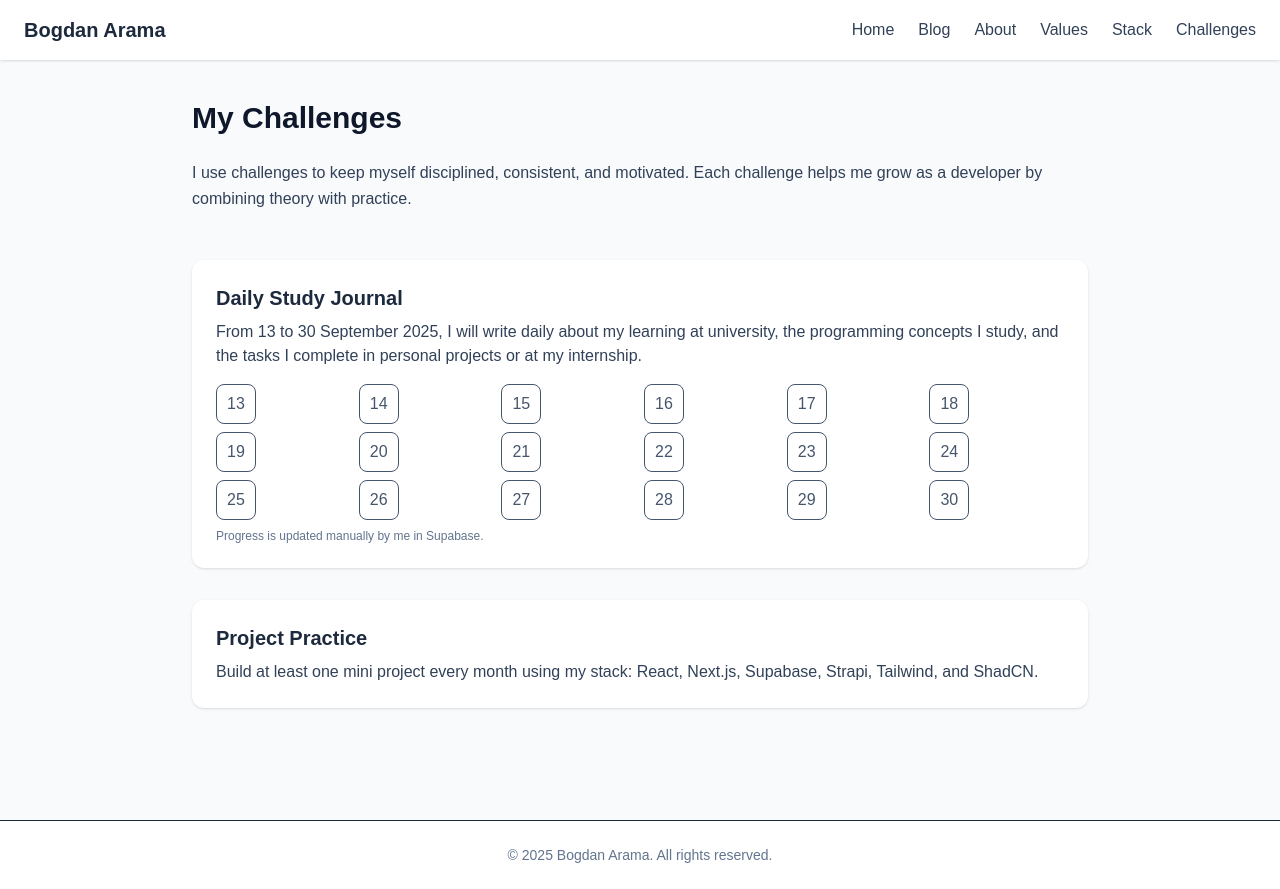
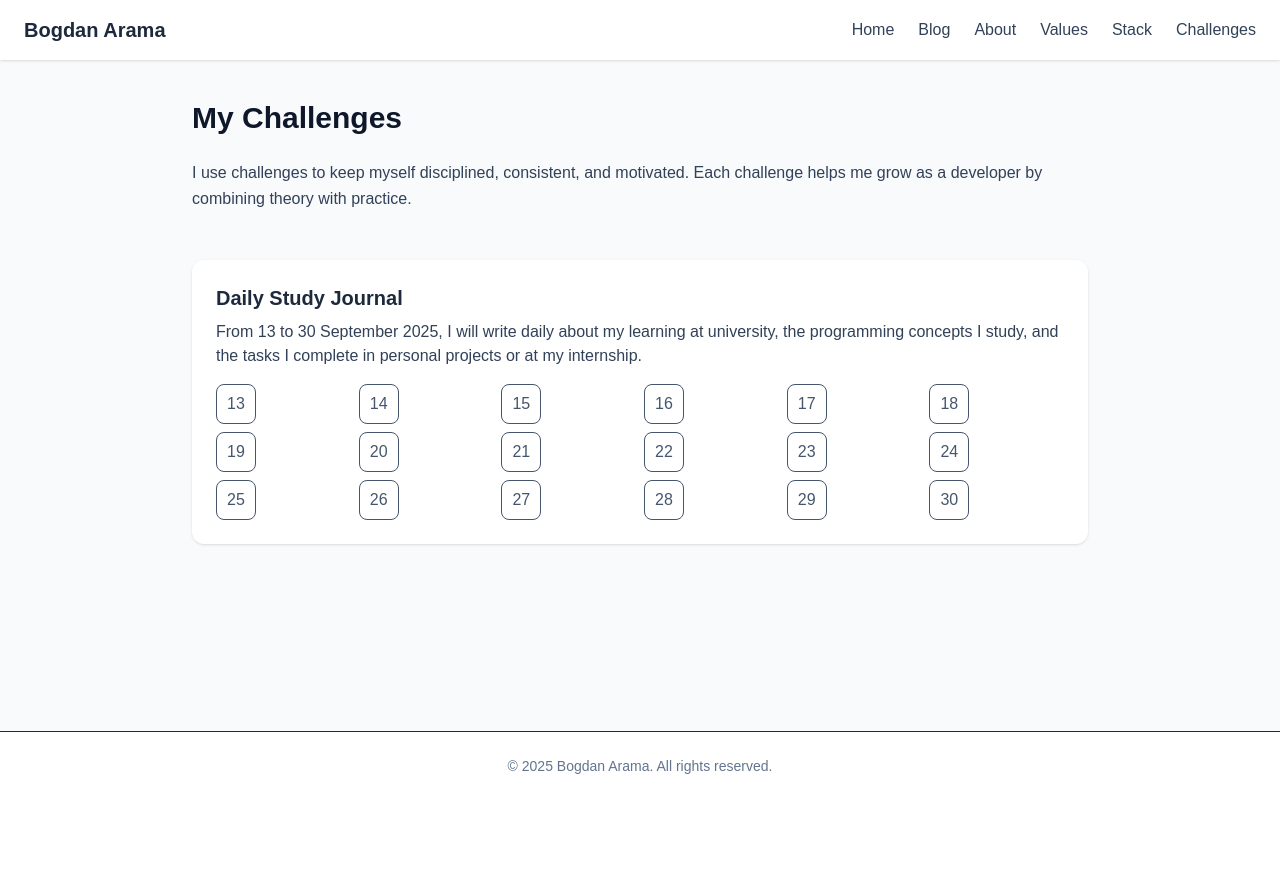
Before and after one commit to bogdan456tech/bogdan-blog, a Next.js app: page /challenges in a window 1280 px wide. After the commit the page ends 800 px from the top, so only its background shows below. Built offline with nearby package versions, Linux system fonts and the light colour scheme; no server answers; the database is empty.

Commit message:
full change 3

```diff
--- a/src/pages/challenges.tsx
+++ b/src/pages/challenges.tsx
@@ -32,21 +32,8 @@ export default function Challenges() {
           </p>
           {/* Tracker for days 13–30 */}
           <ChallengeTracker start={13} end={30} challengeName="daily-study-journal" />
-          <p className="text-xs text-slate-500 mt-2">
-            Progress is updated manually by me in Supabase.
-          </p>
         </div>
 
-        {/* Challenge 2 */}
-        <div className="p-6 mb-8 bg-white rounded-xl shadow hover:shadow-md transition">
-          <h2 className="text-xl font-semibold mb-2 text-slate-800">
-            Project Practice
-          </h2>
-          <p className="text-slate-700">
-            Build at least one mini project every month using my stack:
-            React, Next.js, Supabase, Strapi, Tailwind, and ShadCN.
-          </p>
-        </div>
       </section>
     </Layout>
   );
```
